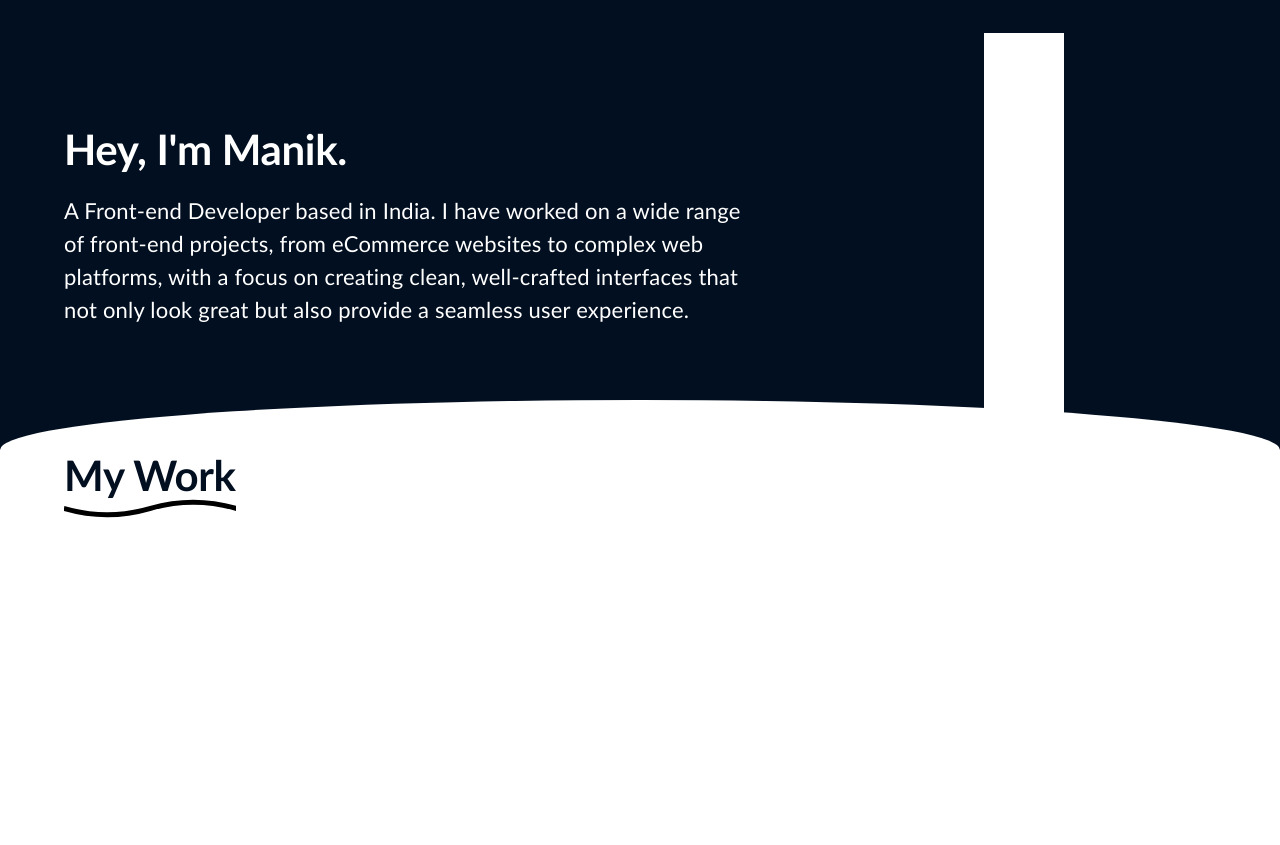
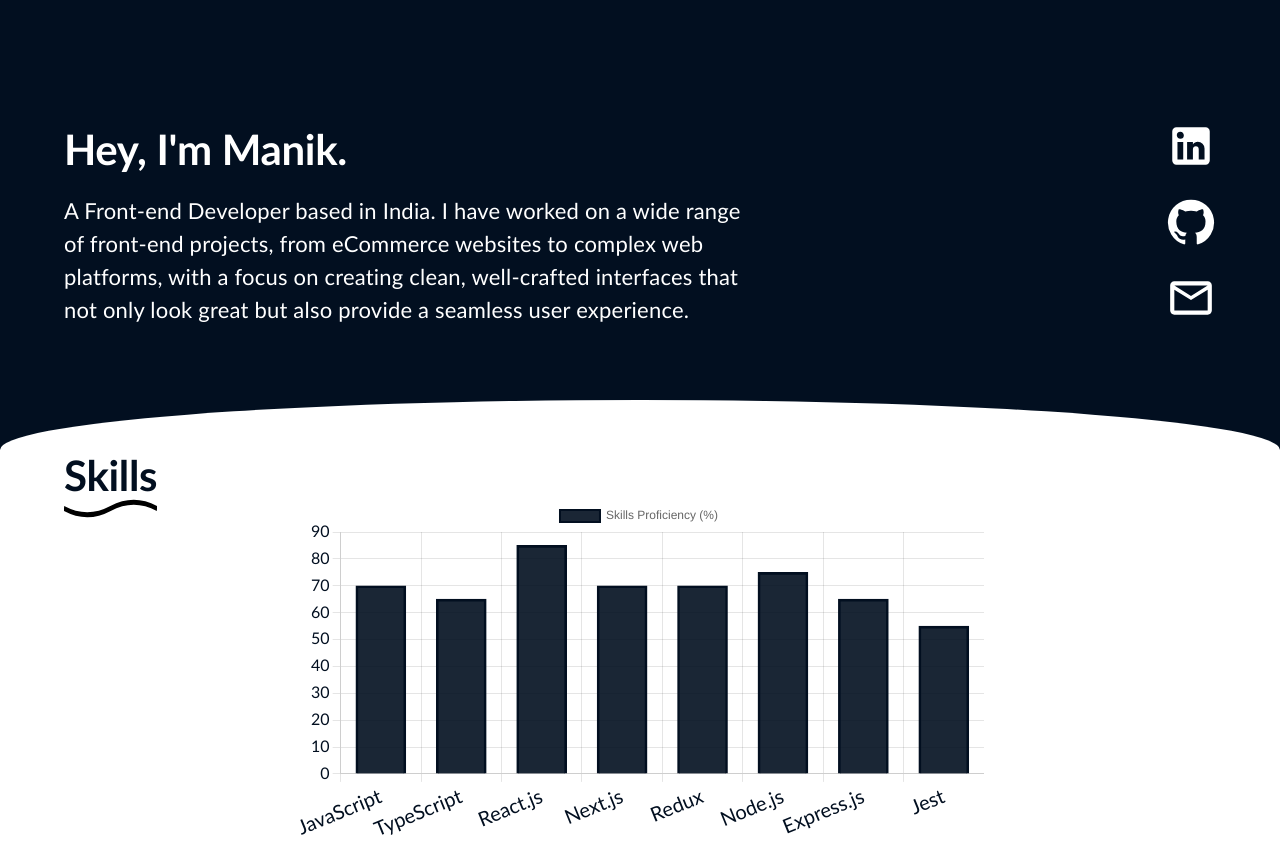
Before and after one commit to Manik9165/portfolio, a React (Create React App) app: page / in a window 1280 px wide. Before the commit the page ends 800 px from the top, so only its background shows below. Built offline with nearby package versions, Linux system fonts and the light colour scheme.

Commit message:
Added skills section to portfolio

```diff
--- a/package.json
+++ b/package.json
@@ -5,6 +5,7 @@
   "dependencies": {
     "@emotion/react": "^11.13.3",
     "@emotion/styled": "^11.13.0",
+    "@mui/icons-material": "^6.1.2",
     "@mui/material": "^6.1.1",
     "@testing-library/jest-dom": "^5.17.0",
     "@testing-library/react": "^13.4.0",
@@ -13,8 +14,11 @@
     "@types/node": "^16.18.112",
     "@types/react": "^18.3.10",
     "@types/react-dom": "^18.3.0",
+    "chart.js": "^4.4.4",
     "react": "^18.3.1",
+    "react-chartjs-2": "^5.2.0",
     "react-dom": "^18.3.1",
+    "react-router-dom": "^6.26.2",
     "react-scripts": "5.0.1",
     "sass": "^1.79.4",
     "typescript": "^4.9.5",
--- a/src/assets/styles/portfolio.scss
+++ b/src/assets/styles/portfolio.scss
@@ -52,15 +52,30 @@
         }
       }
 
-      .brief_description_container_image {
-        background-color: #ffffff;
-        height: 80px;
-        rotate: 90deg;
+      .brief_description_container_icons {
+        display: flex;
+        gap: 20px;
+        align-items: end;
+        flex-direction: column;
+
+        .MuiButtonBase-root {
+          padding: 0;
+
+          .MuiSvgIcon-root {
+            font-size: 50px;
+            color: #ffffff;
+            transition: transform 0.3s ease-in-out;
+
+            &:hover {
+              transform: scale(1.2); // Zoom effect on hover
+            }
+          }
+        }
       }
     }
   }
 
-  .work_description_parent_container {
+  .skills_description_parent_container {
     width: 90%;
     margin: 0 auto;
 
@@ -69,7 +84,7 @@
         sans-serif;
     }
 
-    .work_description_container_content {
+    .skills_description_container_content {
       display: flex;
 
       .description_title {
--- a/src/index.tsx
+++ b/src/index.tsx
@@ -1,5 +1,6 @@
 import React from "react";
 import ReactDOM from "react-dom/client";
+import { BrowserRouter } from "react-router-dom";
 import "./index.scss";
 import Portfolio from "./pages/Portfolio";
 import reportWebVitals from "./reportWebVitals";
@@ -9,7 +10,9 @@ const root = ReactDOM.createRoot(
 );
 root.render(
   <React.StrictMode>
-    <Portfolio />
+    <BrowserRouter>
+      <Portfolio />
+    </BrowserRouter>
   </React.StrictMode>
 );
 
--- a/src/pages/Description.tsx
+++ b/src/pages/Description.tsx
@@ -1,8 +1,31 @@
-import { Grid, Typography } from "@mui/material";
+import { Divider, Grid, IconButton, Typography } from "@mui/material";
+import LinkedInIcon from "@mui/icons-material/LinkedIn";
+import GitHubIcon from "@mui/icons-material/GitHub";
+import EmailOutlinedIcon from "@mui/icons-material/EmailOutlined";
+import React from "react";
+import { Link } from "react-router-dom";
 
-import React from "react";
+interface ButtonProps {
+  addressTo: string;
+  icon?: JSX.Element;
+}
 
 const Description = () => {
+  const buttons: ButtonProps[] = [
+    {
+      addressTo: "https://www.linkedin.com/in/manik9165/",
+      icon: <LinkedInIcon />,
+    },
+    {
+      addressTo: "https://github.com/Manik9165",
+      icon: <GitHubIcon />,
+    },
+    {
+      addressTo: "mailto:manikkapoor9165@gmail.com",
+      icon: <EmailOutlinedIcon />,
+    },
+  ];
+
   return (
     <Grid className="brief_description_parent_container">
       <Grid container className="brief_description_child_container">
@@ -18,7 +41,12 @@ const Description = () => {
             experience.
           </Typography>
         </Grid>
-        <Grid item xs={4} className="brief_description_container_image">
+        <Grid item xs={4} className="brief_description_container_icons">
+          {buttons.map((btn) => (
+            <IconButton>
+              <Link to={btn.addressTo}>{btn.icon}</Link>
+            </IconButton>
+          ))}
         </Grid>
       </Grid>
     </Grid>
--- a/src/pages/Portfolio.tsx
+++ b/src/pages/Portfolio.tsx
@@ -1,13 +1,13 @@
 import React from "react";
 import { Grid } from "@mui/material";
 import Description from "./Description";
-import Work from "./Work";
+import Skills from "./Skills";
 
 const Portfolio = () => {
   return (
     <Grid container className="portfolio_container">
       <Description />
-      <Work/>
+      <Skills/>
     </Grid>
   );
 };
--- /dev/null
+++ b/src/pages/Skills.tsx
@@ -0,0 +1,90 @@
+import React from "react";
+import { Grid, Typography } from "@mui/material";
+import { Bar } from "react-chartjs-2";
+import {
+  Chart as ChartJS,
+  CategoryScale,
+  LinearScale,
+  BarElement,
+  Title,
+  Tooltip,
+  Legend,
+} from "chart.js";
+
+ChartJS.register(
+  CategoryScale,
+  LinearScale,
+  BarElement,
+  Title,
+  Tooltip,
+  Legend
+);
+
+const Skills = () => {
+  const data = {
+    labels: [
+      "JavaScript",
+      "TypeScript",
+      "React.js",
+      "Next.js",
+      "Redux",
+      "Node.js",
+      "Express.js",
+      "Jest",
+    ],
+    datasets: [
+      {
+        label: "Skills Proficiency (%)",
+        data: [70, 65, 85, 70, 70, 75, 65, 55], // Your skill levels in percentage
+        backgroundColor: "rgba(2, 15, 32, 0.9)",
+        borderColor: "rgba(2, 15, 32, 1)",
+        borderWidth: 2,
+        barThickness: 50,
+      },
+    ],
+  };
+
+  // Options to customize the graph appearance
+  const options = {
+    responsive: true,
+    plugins: {},
+    scales: {
+      x: {
+        ticks: {
+          font: {
+            size: 20,
+            family:
+              "Gill Sans, Gill Sans MT, Calibri, Trebuchet MS, sans-serif",
+          },
+          color: "#020f20",
+        },
+      },
+      y: {
+        ticks: {
+          font: {
+            size: 16,
+            family:
+              "Gill Sans, Gill Sans MT, Calibri, Trebuchet MS, sans-serif",
+          },
+          color: "#020f20",
+        },
+        beginAtZero: true, // Ensure y-axis starts from 0
+      },
+    },
+  };
+
+  return (
+    <Grid container className="skills_description_parent_container">
+      <Grid item xs={12} className="skills_description_container_content">
+        <Typography variant="h2" className="description_title">
+          Skills
+        </Typography>
+      </Grid>
+      <Grid style={{ width: "60%", margin: "0 auto" }}>
+        <Bar data={data} options={options} />
+      </Grid>
+    </Grid>
+  );
+};
+
+export default Skills;
--- a/src/pages/Work.tsx
+++ /dev/null
@@ -1,17 +0,0 @@
-import { Grid, Typography } from "@mui/material";
-import React from "react";
-
-const Work = () => {
-  return (
-    <Grid container className="work_description_parent_container">
-      <Grid item xs={12} className="work_description_container_content">
-        <Typography variant="h2" className="description_title">
-          My Work
-        </Typography>
-
-      </Grid>
-    </Grid>
-  );
-};
-
-export default Work;
```
Also changed, not shown: 1 other file (tests, documents, lock files or other folders).
